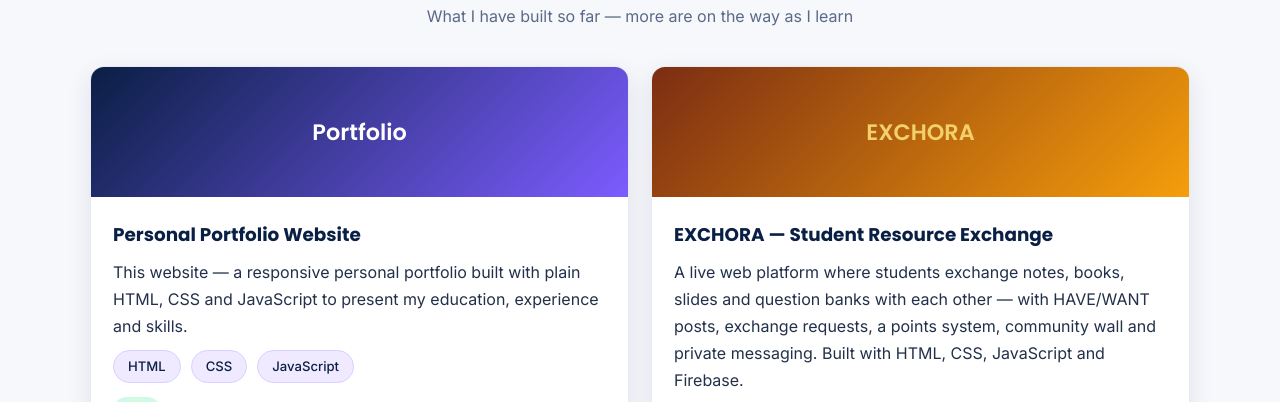
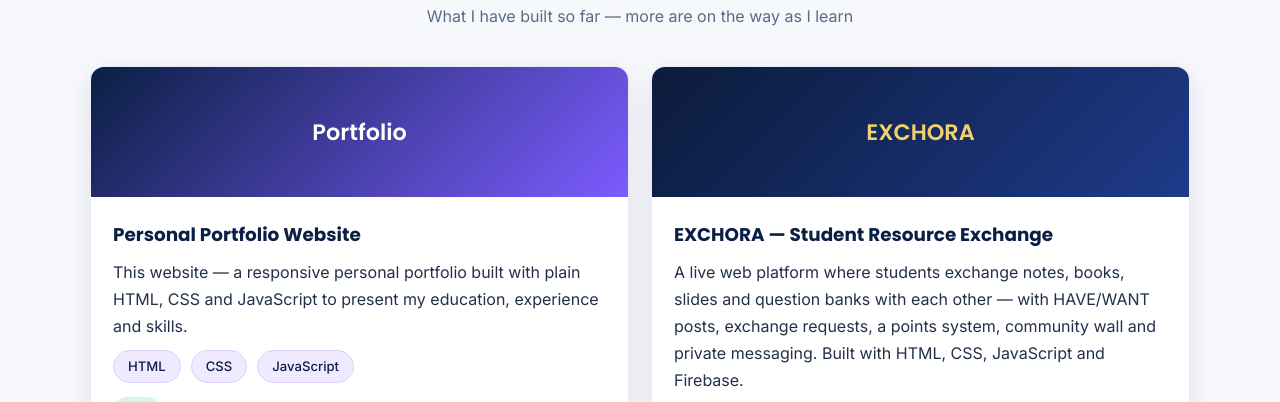
Before and after one commit to khairunmim-dev/khairunmim-dev.github.io, a plain HTML site: page index.html in a window 1280 px wide. Shown: the part 3858-4260 px from the top of the page. Drawn offline with Linux system fonts and the light colour scheme.

Commit message:
Fix EXCHORA card thumbnail to navy brand gradient

```diff
--- a/style.css
+++ b/style.css
@@ -341,7 +341,6 @@ a:hover { text-decoration: underline; }
 .thumb-1 { background: linear-gradient(135deg, var(--navy), var(--purple)); }
 .thumb-2 { background: linear-gradient(135deg, #14532d, #22c55e); }
 .thumb-3 { background: linear-gradient(135deg, #0B1B3A, #1E3A8A); color: #F2D06B; }
-.thumb-3 { background: linear-gradient(135deg, #7c2d12, #f59e0b); }
 .thumb-4 { background: linear-gradient(135deg, #155e75, #06b6d4); }
 .project-body { padding: 22px; }
 .project-body h3 { margin-bottom: 8px; font-size: 1.15rem; }
```
